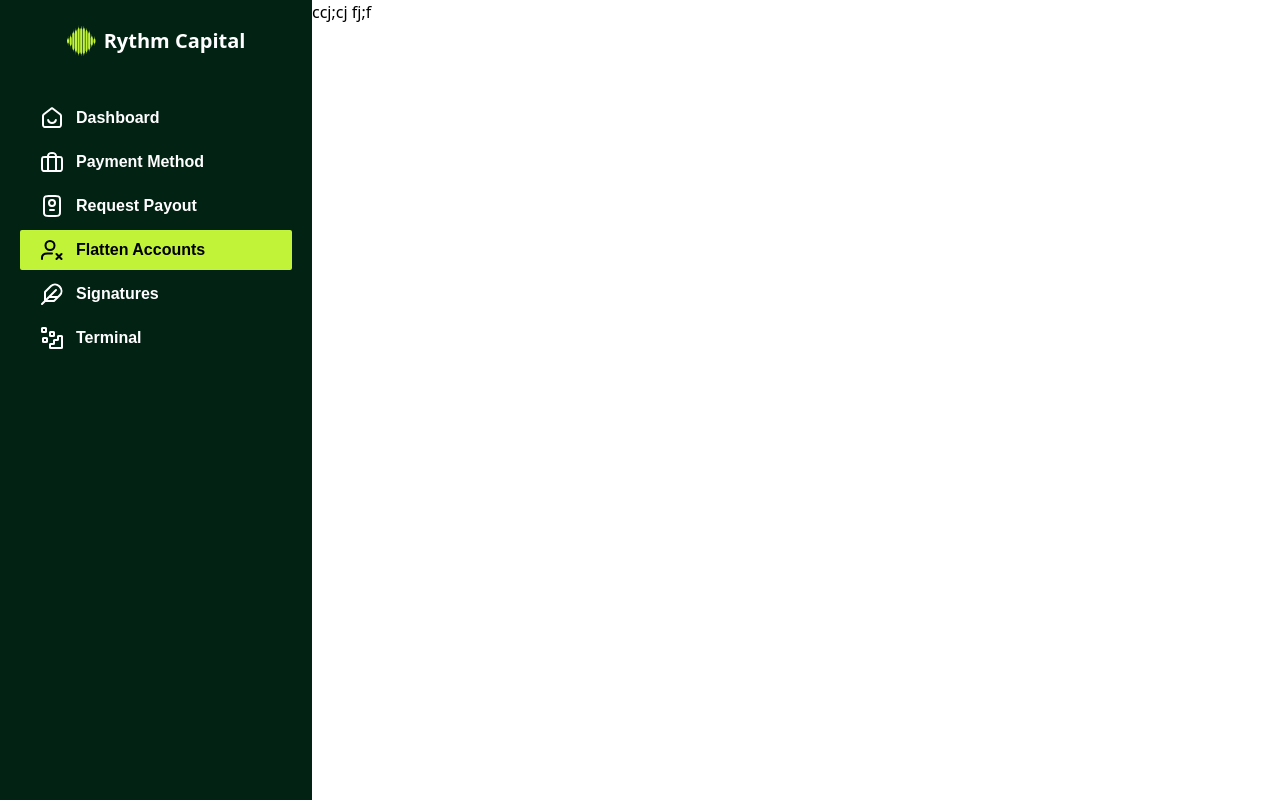
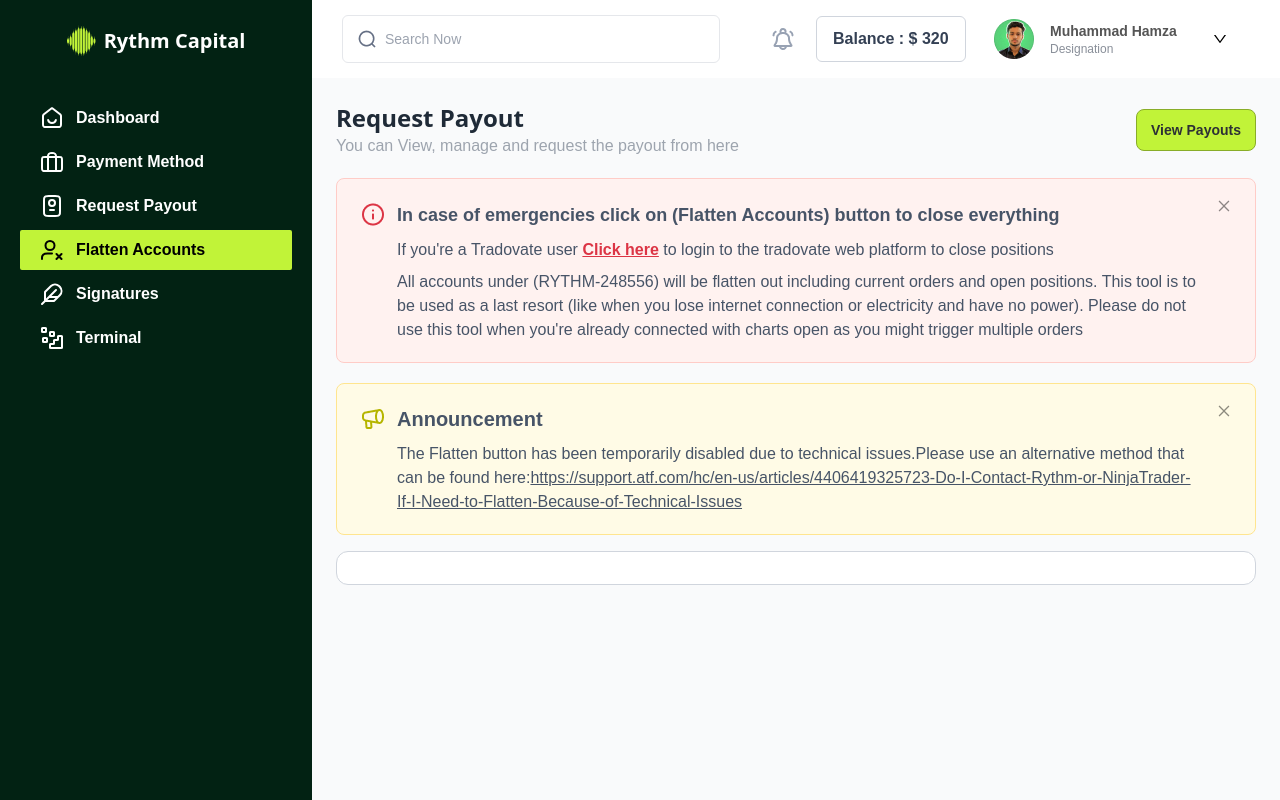
Before and after one commit to mudasaryaqoob1/rhythm-capital-, a Next.js app: page /flattenaccounts in a window 1280 px wide. Shown: the top 800 px of the page. Built offline with nearby package versions, Linux system fonts and the light colour scheme.

Commit message:
add files

```diff
--- a/src/app/(pages)/(auth)/components/payoutMethods/index.tsx
+++ b/src/app/(pages)/(auth)/components/payoutMethods/index.tsx
@@ -117,7 +117,8 @@
           </div>
         </div>
       </div>
-      <Modal
+    <div className="">
+    <Modal
         title="Add Account Details"
         open={isModalOpen}
         onOk={handleOk}
@@ -181,5 +182,6 @@
         </div>
       </Modal>
     </div>
+    </div>
   );
 };
--- a/src/app/(pages)/(auth)/components/requestPayoutTable/index.tsx
+++ b/src/app/(pages)/(auth)/components/requestPayoutTable/index.tsx
@@ -26,7 +26,7 @@
     title: 'Account',
     dataIndex: 'Account',
     key: 'Account',
-    render: (text) => <a className='font-semibold font-urbanist text-[14px] leading-[20px] text-[solid]'>{text}</a>,
+    render: (text) => <a className='font-semibold font-urbanist text-[10px] md:text-[14px] leading-[20px] text-[solid]'>{text}</a>,
   },
   {
     title: 'Payout ID',
--- a/src/app/(pages)/(auth)/flattenaccounts/page.tsx
+++ b/src/app/(pages)/(auth)/flattenaccounts/page.tsx
@@ -1,20 +1,149 @@
 "use client";
-import React from "react";
+import { useState } from "react";
 import { TopBar } from "../components/topbar";
 import Link from "next/link";
 import { BottomBar } from "../components/bottomBar";
+import { Alert, Flex } from "antd";
+import { Select } from "antd";
+import { Modal } from "antd";
+import RequestPayoutTable from "../components/requestPayoutTable";
 
+const PayoutMethod = () => {
+  const onClose = (e: React.MouseEvent<HTMLButtonElement, MouseEvent>) => {
+    console.log(e, "I was closed.");
+  };
+  const handleChange = (value: string) => {
+    console.log(`selected ${value}`);
+  };
+  const [isModalOpen, setIsModalOpen] = useState(false);
 
-const Dashboard = () => {
+  const showModal = () => {
+    setIsModalOpen(true);
+  };
 
-  //   table data
+  const handleOk = () => {
+    setIsModalOpen(false);
+  };
 
+  const handleCancel = () => {
+    setIsModalOpen(false);
+  };
+  return (
+    <div className="flex flex-col justify-between h-[100%]">
+      {/* TopBar */}
+      <div className=" w-full max-w-[1128px] ">
+        <TopBar />
+      </div>
 
-  return (
-   <>
-   <div className="">ccj;cj fj;f</div>
-   </>
+      {/* Main Content */}
+      <div className="flex-grow p-6 bg-gray-50">
+        <div className="flex flex-col md:flex-row gap-3 md:gap-0 justify-between md:items-center">
+          <div className="">
+            <h1 className="text-[24px] text-[#1F2A37] leading-[32px] font-bold">
+              Request Payout
+            </h1>
+            <p className="font-normal text-[#9DA4AE] font-urbanist leading-[24px] text-[16px]">
+              You can View, manage and request the payout from here
+            </p>
+          </div>
+          <div className=" flex gap-2">
+            <Link href="/">
+              <button className="py-[10px] border-[1px] border-[#89AD28] bg-[#c1f338] hover:bg-[#9dc72c] transition-all duration-1000 transform font-urbanist font-semibold text-[14px] leading-[20px] text-[#2D3035]  rounded-[8px] px-[10px] md:px-[14px]">
+                View Payouts
+              </button>
+            </Link>
+          </div>
+        </div>
+        {/* alert note */}
+        <div className="mt-5">
+          <Alert
+            className=" w-full max-w-[1081px] "
+            message={
+              <>
+                <div className="flex items-center gap-3">
+                  <div className="">
+                    <img src="/plane/icon.png" alt="" />
+                  </div>
+                  <div className="">
+                    <h1 className="text-[#475467] font-semibold font-urbanist leading-[28px] text-[18px]">
+                      In case of emergencies click on (Flatten Accounts) button
+                      to close everything
+                    </h1>
+                  </div>
+                </div>
+              </>
+            }
+            description={
+              <>
+                <div className="ml-9">
+                  <h1 className="text-[#475467] font-normal font-urbanist leading-[24px] text-[16px]">
+                    If you're a Tradovate user{" "}
+                    <a
+                      className="text-[#DC3545]  font-semibold underline"
+                      href=""
+                    >
+                      Click here
+                    </a>{" "}
+                    to login to the tradovate web platform to close positions
+                  </h1>
+                  <h1 className="text-[#475467] pt-2 font-normal font-urbanist leading-[24px] text-[16px]">
+                    All accounts under (RYTHM-248556) will be flatten out
+                    including current orders and open positions. This tool is to
+                    be used as a last resort (like when you lose internet
+                    connection or electricity and have no power). Please do not
+                    use this tool when you're already connected with charts open
+                    as you might trigger multiple orders
+                  </h1>
+                </div>
+              </>
+            }
+            type="error"
+            closable
+            onClose={onClose}
+          />
+        </div>
+        <div className="mt-5">
+          <Alert
+            message={
+              <>
+                <div className="flex items-center gap-3">
+                  <div className="">
+                    <img src="/flattenAccount/anaonce.png" alt="" />
+                  </div>
+                  <div className="">
+                    <h1 className="text-[#475467] font-semibold font-urbanist leading-[30px] text-[20px]">
+                      Announcement{" "}
+                    </h1>
+                  </div>
+                </div>
+              </>
+            }
+            description={
+              <>
+                <div className="ml-9">
+                  <h1 className="text-[#475467] font-normal font-urbanist leading-[24px] text-[16px]">
+                  The Flatten button has been temporarily disabled due to technical issues.Please use an alternative method that can be found here:
+                  <a href="" className=" underline">https://support.atf.com/hc/en-us/articles/4406419325723-Do-I-Contact-Rythm-or-NinjaTrader-If-I-Need-to-Flatten-Because-of-Technical-Issues</a>
+                  </h1>
+
+                </div>
+              </>
+            }
+            type="warning"
+            closable
+            onClose={onClose}
+          />
+        </div>
+
+        {/* request a payouts div start */}
+        <div className="p-4 mt-4 rounded-xl border-[1px] bg-white border-[#D0D5DD]">
+          <div className=""></div>
+        </div>
+        {/*  taable content start */}
+      </div>
+      {/* fotter  */}
+      <BottomBar />
+    </div>
   );
 };
-// npm run build
-export default Dashboard;
+export default PayoutMethod;
--- a/src/app/(pages)/(auth)/requestpayout/page.tsx
+++ b/src/app/(pages)/(auth)/requestpayout/page.tsx
@@ -1,10 +1,11 @@
 "use client";
-import React from "react";
+import { useState} from "react";
 import { TopBar } from "../components/topbar";
 import Link from "next/link";
 import { BottomBar } from "../components/bottomBar";
 import { Alert, Flex } from "antd";
 import { Select } from "antd";
+import { Modal } from "antd";
 import RequestPayoutTable from "../components/requestPayoutTable";
 
 const PayoutMethod = () => {
@@ -14,6 +15,19 @@
   const handleChange = (value: string) => {
     console.log(`selected ${value}`);
   };
+  const [isModalOpen, setIsModalOpen] = useState(false);
+
+    const showModal = () => {
+      setIsModalOpen(true);
+    };
+
+    const handleOk = () => {
+      setIsModalOpen(false);
+    };
+
+    const handleCancel = () => {
+      setIsModalOpen(false);
+    };
   return (
     <div className="flex flex-col justify-between h-[100%]">
     {/* TopBar */}
@@ -310,11 +324,41 @@
                 </div>
               </div>
               <div className="mt-5">
-                <Link href="/">
-                  <button className="py-[10px] border-[1px] border-[#89AD28] bg-[#c1f338] hover:bg-[#9dc72c] transition-all duration-1000 transform font-urbanist font-semibold text-[14px] leading-[20px] text-[#2D3035]  rounded-[8px] px-[10px] md:px-[14px]">
+                {/* <Link href="/"> */}
+                  <button onClick={showModal} className="py-[10px] border-[1px] border-[#89AD28] bg-[#c1f338] hover:bg-[#9dc72c] transition-all duration-1000 transform font-urbanist font-semibold text-[14px] leading-[20px] text-[#2D3035]  rounded-[8px] px-[10px] md:px-[14px]">
                     Request a Payout
                   </button>
-                </Link>
+                {/* </Link> */}
+
+   {/* model popup btn */}
+   <div id="" className="custom-modal">
+ <Modal
+        title=""
+        open={isModalOpen}
+        onOk={handleOk}
+        onCancel={handleCancel}
+        okText="Continue"
+         className="custom-modal"
+      >
+     <div className="">
+
+     <div className="my-4 flex justify-center items-center flex-col gap-4">
+         <div className="">
+          <img src="/requestPyouts/Featured.png" alt="" />
+         </div>
+         <div className="">
+         <h1 className="text-[20px] text-center text-[#101828] leading-[30px] font-bold">
+         Payout Success
+              </h1>
+              <h1 className="text-[14px] text-center text-[#475467] leading-[20px] font-normal">
+              Your payout has been successfully requested. We will inform you further on your email address.
+              </h1>
+         </div>
+        </div>
+     </div>
+      </Modal>
+</div>
+
               </div>
             </div>
           </div>
@@ -354,10 +398,11 @@
              </div>
              <div className="">
              <Link href="/">
-                  <button className="py-[10px] border-[1px] border-[#89AD28] bg-[#c1f338] hover:bg-[#9dc72c] transition-all duration-1000 transform font-urbanist font-semibold text-[14px] leading-[20px] text-[#2D3035]  rounded-md px-[10px] md:px-[14px]">
+                  <button  className="py-[10px] border-[1px] border-[#89AD28] bg-[#c1f338] hover:bg-[#9dc72c] transition-all duration-1000 transform font-urbanist font-semibold text-[14px] leading-[20px] text-[#2D3035]  rounded-md px-[10px] md:px-[14px]">
                     Request a Payout
                   </button>
                 </Link>
+
              </div>
 
              </div>
--- a/src/app/globals.css
+++ b/src/app/globals.css
@@ -260,17 +260,38 @@
   color: #6C737F !important;
   font-family: 'Urbanist', sans-serif !important;
 }
+
 .ant-table-wrapper .ant-table-thead >tr>th{
   color: #475467 !important;
   font-weight: 500 !important;
-  font-size: 12px !important;
-  line-height: 18px !important;
+  /* font-size: 10px !important; */
+  /* line-height: 18px !important; */
   font-family: 'Urbanist', sans-serif !important;
 }
 .ant-table-tbody >tr >td {
   color: #475467 !important;
   font-weight: 400 !important;
-  font-size: 14px !important;
-  line-height: 20px !important;
+  /* font-size: 12px !important; */
+  /* line-height: 20px !important; */
   font-family: 'Urbanist', sans-serif !important;
 }
+@media (max-width: 768px) {
+  .ant-table-content {
+    font-size: 8px !important;
+  }
+
+.ant-table-tbody>tr>td {
+    padding: 14px 4px !important;
+  }
+}
+
+.custom-modal .ant-modal-content {
+  max-width: 400px !important;
+  width: 100% !important;
+}
+.custom-modal .ant-btn-variant-outlined{
+  display: none !important;
+}
+.custom-modal .ant-btn-variant-solid{
+  width: 100% !important;
+}
```
Also changed, not shown: public/flattenAccount/anaonce.png (added), public/requestPyouts/Featured.png (added).
